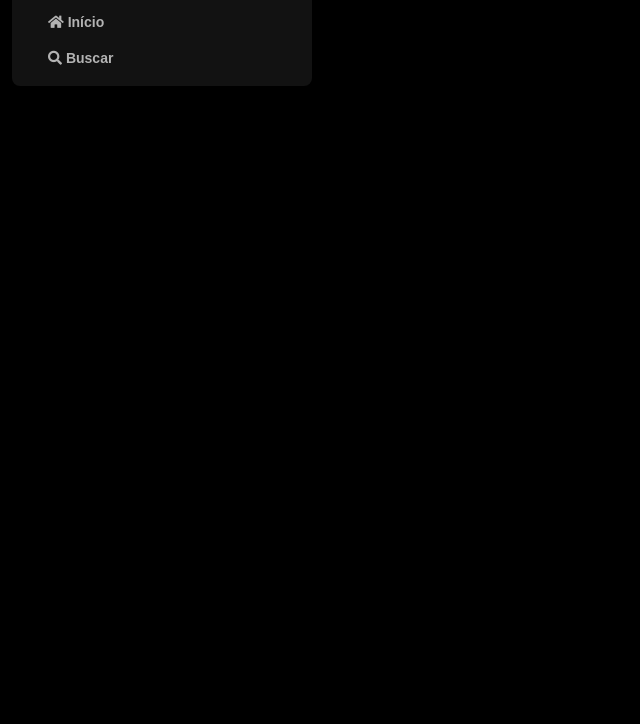
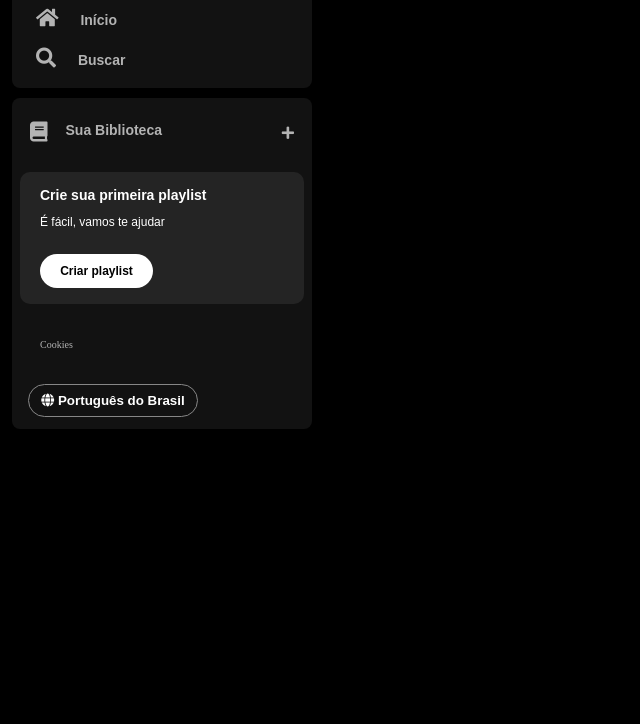
Before and after one commit to carlosefcandido/imersao_front-end2, a plain HTML site: page index.html in a window 1280 px wide. Shown: the part 76-800 px from the top of the page, without its empty margins (0-640 px from the left). Drawn offline with Linux system fonts and the light colour scheme.

Commit message:
Segunda aula da Imersão

```diff
--- a/index.html
+++ b/index.html
@@ -35,6 +35,33 @@
                 </li>
             </ul>
         </nav>
+	<div class="library">
+		<div class="library_content">
+			<button class="library_button">
+				<span class="fa fas fa-book"></span>
+				<span>Sua Biblioteca</span>
+			</button>
+			<span class="fa fa-plus"></span>
+		</div>
+		<section class="section-playlist">
+			<div class="section-playlist_content">
+				<span class="text title">Crie sua primeira playlist</span>
+				<span class="text subtitle">É fácil, vamos te ajudar</span>
+				<button class="section-playlist_button">
+					<span>Criar playlist</span>
+				</button>
+			</div>
+		</section>
+		<div class="cookies">
+			<a href="">Cookies</a>
+		</div>
+		<div class="languages">
+			<button class="languages_button">
+				<span class="fa fa-globe"></span>
+				<span> Português do Brasil</span>
+			</button>
+		</div>
+	</div>
     </div>
 </body>
 </html>
--- a/styles.css
+++ b/styles.css
@@ -14,7 +14,7 @@ body{
 .sidebar_navigation{
     background-color: #121212;
     border-radius:8px;
-    padding:16px 0 0 16px;
+    padding:10px 0 0 4px;
 }
 
 .logo{
@@ -44,3 +44,133 @@ body{
     font-size: 14px;
     font-family: "DM Sans", sans-serif;
 }
+
+.sidebar nav ul li a .fa{
+	font-size: 20px;
+	margin-right: 10px;
+	font-weight: 300;
+	padding-right: 8px;
+}
+
+.library{
+	background-color: #121212;
+	border-radius: 8px;
+	display: flex;
+	justify-content: space-between;
+	flex-direction: column;
+	padding: 4px 8px;
+	color: #b3b3b3;
+	font-weight: 600;
+	font-size: 14px;
+	margin-top: 10px;
+}
+
+.library .library_content{
+	display: flex;
+	justify-content: space-between;
+}
+
+.library .library_button{
+	margin-right: 10px;
+	color: #b3b3b3;
+	background-color: transparent;
+	border: 0px;
+	font-size: 14px;
+	font-weight: 700;
+	font-family: "DM Sans", sans-serif;
+	text-align: center;
+	text-decoration: none;
+	text-transform: none;
+	padding: 20px 10px;
+	display: flex;
+}
+
+.library .library_button .fa{
+	font-size: 20px;
+	margin-right: 10px;
+	font-weight: 300;
+	padding-right: 8px;
+}
+
+.library .library_content .fa-plus{
+	margin: 24px 10px;
+}
+
+.section-playlist{
+	display: flex;
+	align-itens: flex-start;
+	justify-content: space-between;
+	gap: 20px;
+	background-color: #242424;
+	color: #b3b3b3;
+	font-weight: 600;
+	font-size: 14px;
+	margin: 8px 0px;
+	padding: 16px 20px;
+	border-radius: 10px;
+}
+
+.section-playlist .section-playlist_content{
+	display: flex;
+	flex-direction: column;
+}
+
+.section-playlist_content .text{
+	padding-bottom: 14px;
+	color: #fff;
+	font-family: "DM Sans", sans-serif;
+}
+
+.section-playlist_content .title{
+	font-weight: 700;
+}
+
+.section-playlist_content .subtitle{
+	font-weight: 500;
+	font-size: 12px;
+}
+
+.section-playlist_content .section-playlist_button{
+	display: flex;
+	justify-content: center;
+	background-color: #fff;
+	color: #000;
+	border-radius: 20px;
+	font-size: 12px;
+	font-weight: 700;
+	font-family: "DM Sans", sans-serif;
+	text-decoration: none;
+	text-transform: none;
+	padding: 10px;
+	margin-top: 12px;
+	border: 0px;
+	width: 113px;
+}
+
+.sidebar .cookies{
+	margin: 25px 20px;
+}
+
+.sidebar .cookies a{
+	color: #b3b3b3;
+	font-weight: 500;
+	font-size: 10px;
+	text-decoration: none;
+}
+
+.sidebar .cookies a:hover{
+	text-decoration: underline;
+}
+
+.languages .languages_button{
+	background-color: transparent;
+	border: 1px solid #878787;
+	color: #fff;
+	font-weight: bold;
+	cursor: pointer;
+	align-itens: center;
+	width: 170px;
+	margin: 8px;
+	padding: 8px;
+	border-radius: 20px;
+}
```
